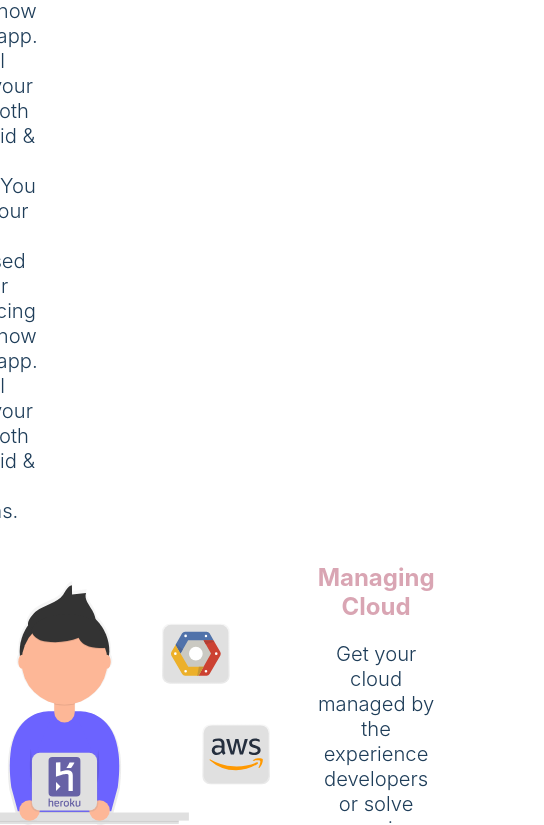
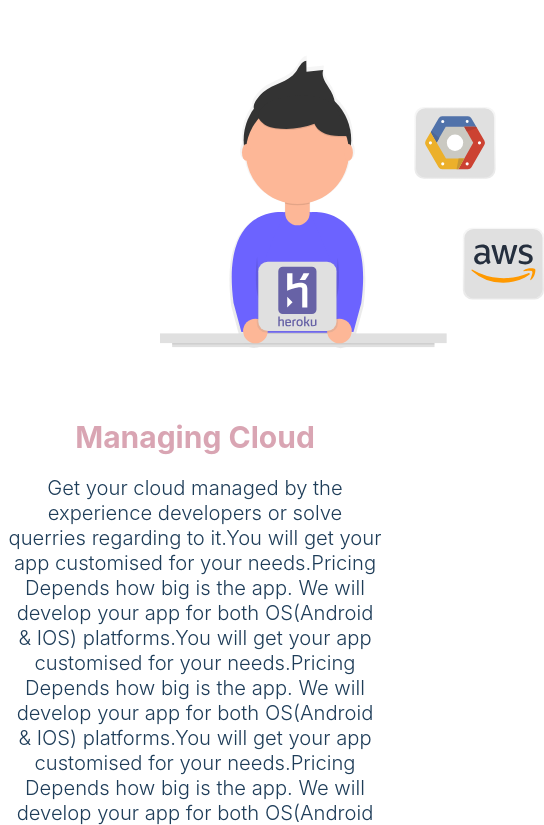
Before and after one commit to umangag07/Reactjs-Projects, a React (Create React App) app in the folder smooth-scroll-website/: page / in a window 390 px wide. Shown: the part 1787-2612 px from the top of the page, 544 px wide, since content can reach past the window. Built offline with nearby package versions, Linux system fonts and the light colour scheme.

Commit message:
Modified service for mutliple devices or made responsive

```diff
--- a/smooth-scroll-website/src/Components/OurServices/Service_index.jsx
+++ b/smooth-scroll-website/src/Components/OurServices/Service_index.jsx
@@ -3,15 +3,32 @@ import styled from "styled-components";
 import { theme } from "../../styles";
 
 const ServiceContain = styled.div`
-display: flex;
+  display: flex;
 
   margin-left:10vh;
   margin-right:10vh;
   justify-content:center;
 
+  @media (max-width:376px){
+    display:flex;
+    flex-direction:column;
+    margin-left:1vh;
+    margin-right:1vh;
+  }
+  @media (max-width:415px){
+    display:flex;
+    flex-direction:column;
+    margin-left:1vh;
+    margin-right:1vh;
+  }
+  @media (max-width:801px){
+    display:flex;
+    flex-direction:column;
+    margin-left:1vh;
+    margin-right:1vh;
+  }
 
 
-  }
 
 
 `;
@@ -22,7 +39,20 @@ const ServiceImg = styled.img`
   margin-right:5vh;
 
   order:${({order})=> order? 1 : 2};
-
+  @media (max-width:376px){
+    order:1;
+  }
+  @media (max-width:415px){
+    order:1;
+    margin-left:45px;
+  }
+  @media (max-width:801px){
+    order:1;
+    margin-left:18vh;
+    margin-right:18vh;
+    width: 24em;
+    height: 24em;
+  }
 
 
 `;
@@ -33,7 +63,20 @@ const ServiceDescription = styled.div`
   margin-right:5vh;
   width:60%;
   order:${({order})=> order? 2 : 1};
+  @media (max-width:376px){
+    order:2;
+    width:100%;
+    margin-left:0px;
+  }
+  @media (max-width:415px){
+    order:2;
+    width:100%;
+  }
+  @media (max-width:801px){
+    order:2;
+    width:100%;
 
+  }
 
 `;
 
@@ -42,6 +85,7 @@ const Title = styled.h2`
   font-weight: 700;
   margin-bottom:0em;
   text-align:center;
+  font-size:30px;
 
 `;
 const Description = styled.p`
```
